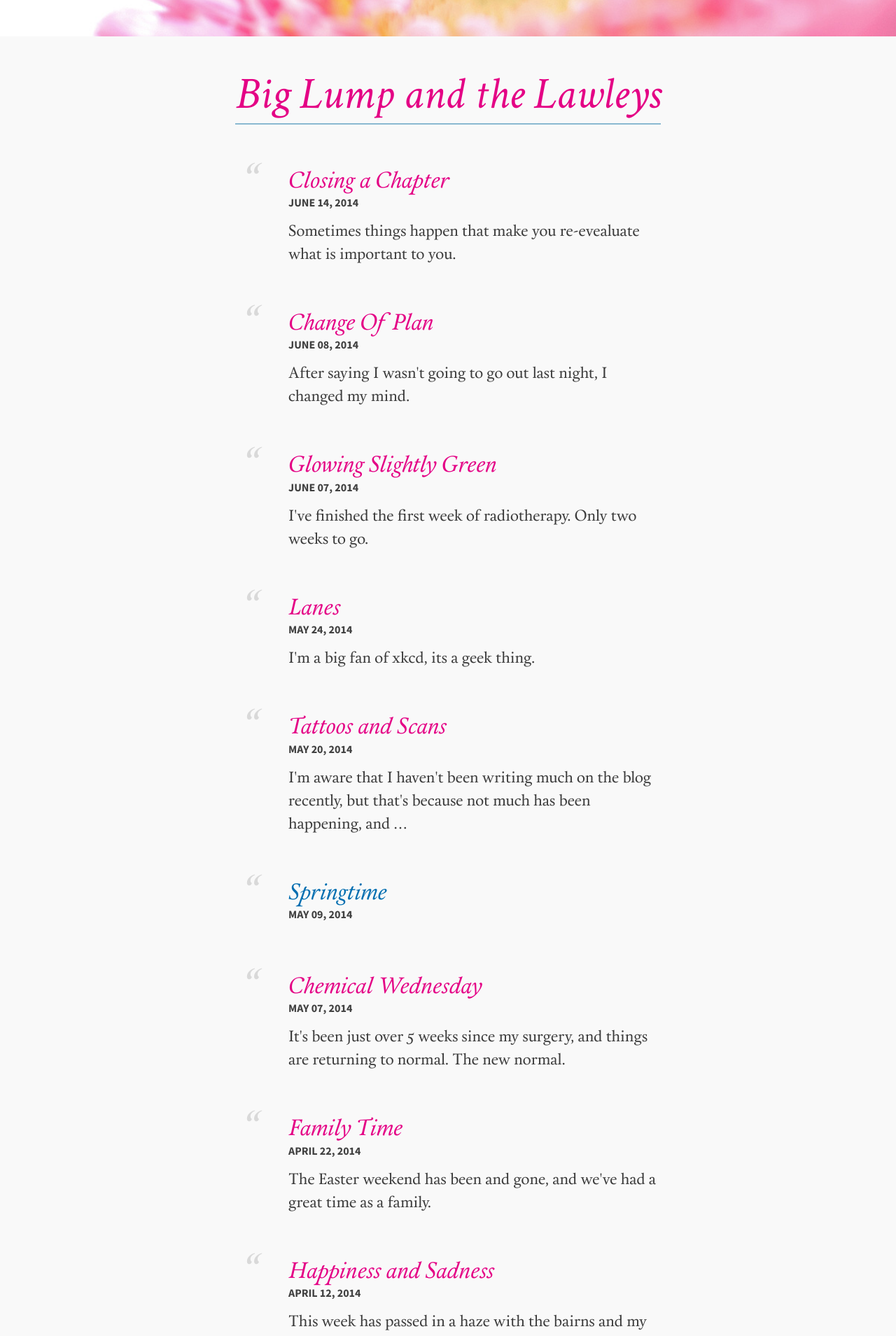
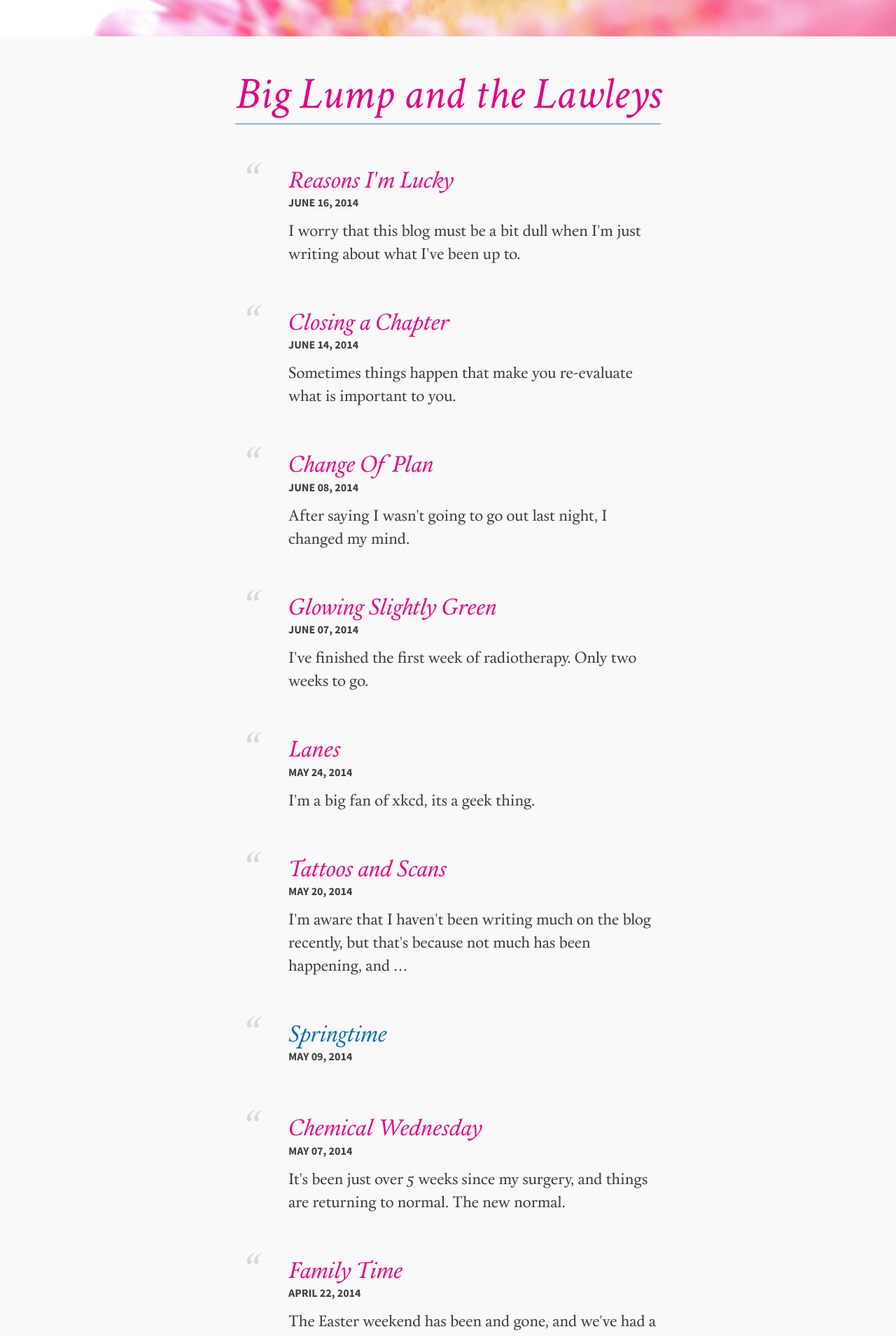
Before and after one commit to rozza/biglump, a Jekyll site: the page built from index.md, in a window 1280 px wide. Shown: the part 498-2407 px from the top of the page at 70% size. Built offline with Jekyll 4.4.1, drawn with Linux system fonts in a browser that asks for light colours; some of the changed lines change nothing that is shown; some of the changed text lies outside the part shown.

Commit message:
New Post

```diff
--- a/_posts/2014-06-14-Closing-a-chapter.md
+++ b/_posts/2014-06-14-Closing-a-chapter.md
@@ -1,7 +1,7 @@
 ---
 layout: post-light-feature
 title: "Closing a Chapter"
-description: "Sometimes things happen that make you re-evealuate what is important to you."
+description: "Sometimes things happen that make you re-evaluate what is important to you."
 category: articles
 tags: [doctors, therapy, drugs]
 comments: true
--- /dev/null
+++ b/_posts/2014-06-16-Reasons-to-be-lucky.md
@@ -0,0 +1,76 @@
+---
+layout: post-light-feature
+title: "Reasons I'm Lucky"
+description: "I worry that this blog must be a bit dull when I'm just writing about what I've been up to."
+category: articles
+tags: [doctors, therapy, drugs]
+comments: true
+---
+
+So I thought I'd write one from a different angle about why I'm lucky.  I know that sounds a bit daft, I mean, getting cancer at 36 is hardly fortuitous, but I have so many reasons to be thankful.  And here's why.
+
+### Type of Cancer
+
+Recently there was an advertising campaign run by Pancreatic Cancer Action which introduced us to people who had been diagnosed with Pancreatic Cancer and their wish that they had been diagnosed with another type of cancer.  The campaign was slated in the papers with outcries that you can't pitch one type of cancer against another.  It was a bitter pill to swallow, but I can understand why these people feel like this.  Pancreatic Cancer has a 3% survival rate to 5 years[^1].  For Breast Cancer it's over 80%, and that's increased from 50% 40 years ago[^2].  Those figures speak for themselves so, yes, I'm lucky that I was diagnosed with Breast Cancer.
+
+### Stage of Cancer
+
+There are 5 Stages of Breast Cancer.  I've simplified it a bit, as I'm not 100% on it all, but it's a summary of information from Cancer Research website[^3]:
+
+ * Tis - which is a very early stage of Cancer which is contained within the ducts of the breast.
+ * T1 - The lumps (tumours) are less than 2cm across.
+ * T2 - More than 2cm but less than 5cm across.
+ * T3 - Bigger than 5cm across.
+ * T4 - The Cancer has spread from the breast into skin, or chest or elsewhere.  Most likely terminal.
+
+I have Stage 2.  My tumours had a mass of 8cm with the biggest one not being bigger than 5cm across.  That's still quite big in my book, but I'm pleased to remain at Stage 2.
+
+### N1, M0
+
+The N and M Stages tell you whether the cancer has spread to the nodes or elsewhere. Again more information can be found on the Cancer Research website for this[^3], but in my case, N1, the cancer had spread into the Lymph Glands but hadn't gone into the surrounding tissue.  My M stage was M0.  It hadn't gone anywhere else, it was contained within the breast tissue and lymph nodes.
+
+### Grade 3
+
+This bit isn't such a lucky part.  Breast Cancer is graded 1-3 with one being where the cancer cells look most like normal cells[^4].  Grade 3 cells are massively different, grow fast and are more likely to spread.  The lucky part is that the specialists know what to do about a Grade 3 cancer and what Chemotherapy and other drugs will work to destroy it.
+
+### ER+
+
+The first time I had to sign a consent form on this journey, was so they could do a biopsy to establish what the pathology of the tumours were.  This would then give the specialists the information they needed to plan my treatment.  It came back as ER+.  This meant that my oestrogen hormones were feeding the lumps as they were oestrogen receptive[^5].  Luckily, they are able to block those receptors with a drug called Tamoxifen and halt the cancer.  I'll be taking this for 10 years.
+
+### HER2+
+
+Another thing they learned from the pathology was that I'm HER2+.  This means that the cancer cells have a higher than normal level of the HER2 protein which causes it to grow[^6].  Between 1 in 4, and 1 in 5 of breast cancer cases are HER2+[^7]. However, in recent years, a drug called Herceptin has become more readily available.  It used to be a postcode lottery as to whether the local NHS authority would allow it[^8], but because it works so well, that is no longer the case.  Herceptin works by blocking the HER2 protein receptors telling the cancer cells to stop growing.  I have Herceptin via a drip infusion every 3 weeks over a year.  I had a gap for the surgery, but I'm on course to finish in October/November time - one year after diagnosis.
+
+### CHEK2
+
+My young age at diagnosis made us question how this could happen.  There is no family history apart from a distant cousin, so we were confused.  Was I a freak of nature, or a genetic freak?  When the Oncologist brought up the idea of genetic testing we thought it would give us answers to some of these questions.  And it did to an extent.  We expected to be told that I had an abnormality in the BRCA1/2 gene, which is the gene that increases the risk of breast cancer the most.  But I don't. (See, lucky!)  On the NHS this would have been the only abnormality they check for.  However, as we had the test done privately, a whole range of other genes were tested which they know can have links to breast and other types of cancer.  This brought back a problem with the CHEK2 gene which increases chances of breast cancer occurring two or three times[^9].  Obviously, I already have a Breast Cancer diagnosis, so this faulty gene gives us a reason as to why this has all happened.  It also meant that I could put up a reasonable argument to the surgeon as to why I thought I should have a Bilateral Mastectomy, rather than just removing the cancerous breast.
+
+In the future, this has implications for Imogen and Felix, but we'll cross that bridge later.
+
+### Support Team
+
+When Ross and I moved to Baldock, we took a punt.  It was a decision based on train times and costs into central London where we were both working, and the fact that it had countryside and trees around it.  We didn't know anyone. It was a gamble and luckily for us, it paid off.  When we had Imogen I met a wonderful group of Ladies who had all had babies at around the same time and are now what we refer to as The Gin Club.  Not much Gin gets consumed, more tea and biscuits really, and wine on a night out.  I've known these ladies for nearly 8 years now, and they have proved their mettle. We would not have been able to do this without their support - day in, day out.
+
+My Dad and Julie have also been fantastic.  Coming to stay for weeks at a time to look after the bairns so that I can rest, and Ross can work.
+Here's also a shout out to all my Internet Weirdy friends.  People that I don't necessarily see very often in real life, but give a lot of positivity through the wonders of the World Wide Web. Everytime you click that 'Like' button, it reminds me, I'm not doing this on my own.
+
+### Not Always Up
+
+This blog post may make it sound like I'm skipping around shouting, "Look at me, I'm so lucky to have breast cancer".  It's not like that, I'd prefer that I hadn't been diagnosed.  We've had a really tough 8 months, with still quite a way to go.  I have cried, I have wondered "Why Me?", I've thought "But I don't want to die!".  But my point is that whilst the whole situation is a bit crap, and I wouldn't wish it upon anyone, there's been things that have happened that have made my cancer treatable and the situation manageable.  And for that I am truly thankful.
+
+Much Love
+
+Jx
+
+### Sources
+
+[^1]: [Pancreatic Cancer Action - Survival Rates](http://pancreaticcanceraction.org/community/blog/hard-hitting-advertising-campaign-launched-encourage-increase-early-diagnosis-pancreatic-cancer/)
+[^2]: [Breast Cancer Campaign - Survival Rates](http://www.breastcancercampaign.org/about-breast-cancer/breast-cancer-statistics)
+[^3]: [Cancer Research UK - Breast Cancer Staging](http://www.cancerresearchuk.org/cancer-help/type/breast-cancer/treatment/tnm-breast-cancer-staging)
+[^4]: [Breast Cancer Care - Cancer Size and Grade](https://www.breastcancercare.org.uk/breast-cancer-information/about-breast-cancer/diagnosis/cancer-size-grade)
+
+[^5]: [Cancer Research UK - Hormone Therapy](http://www.cancerresearchuk.org/cancer-help/type/breast-cancer/treatment/hormone/types-of-breast-cancer-hormone-therapy)
+[^6]: [Breast Cancer  Care - HER2](https://www.breastcancercare.org.uk/breast-cancer-information/about-breast-cancer/her-2)
+[^7]: [Cancer Research UK - Biological Treatments](http://www.cancerresearchuk.org/cancer-help/type/breast-cancer/treatment/biological-therapy-for-breast-cancer)
+[^8]: [The Guardian - Postcode lottery](http://www.theguardian.com/society/2006/apr/10/cancercare.health)
+[^9]: [National Cancer Institute - CHEK2 and Breast Cancer](http://www.cancer.gov/cancertopics/genetics/breast/CHEK2gene)
--- a/assets/css/i.css
+++ b/assets/css/i.css
@@ -1256,3 +1256,9 @@ footer .social ul li:last-child {
     font-size: 12px;
   }
 }
+
+sup {
+  font-size: 60%;
+  vertical-align: super;
+  padding-left: 5px;
+}
```
